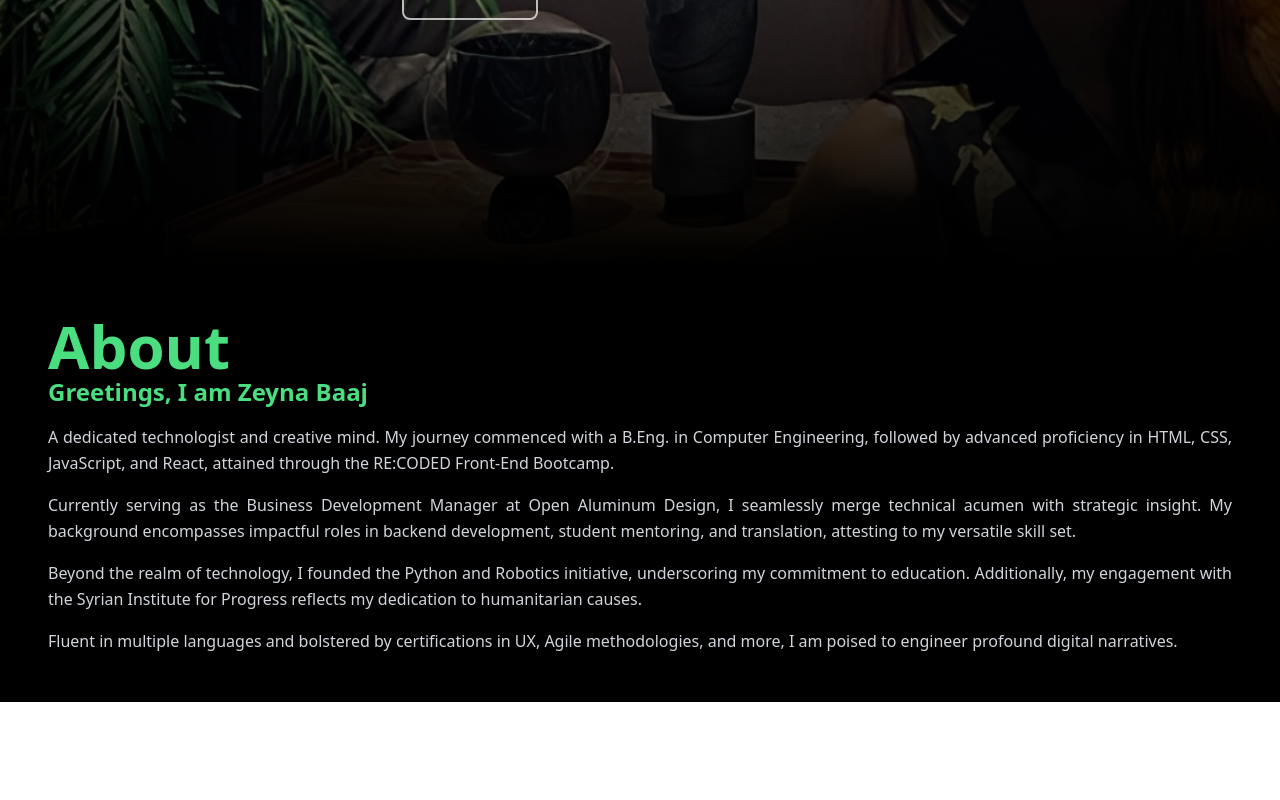
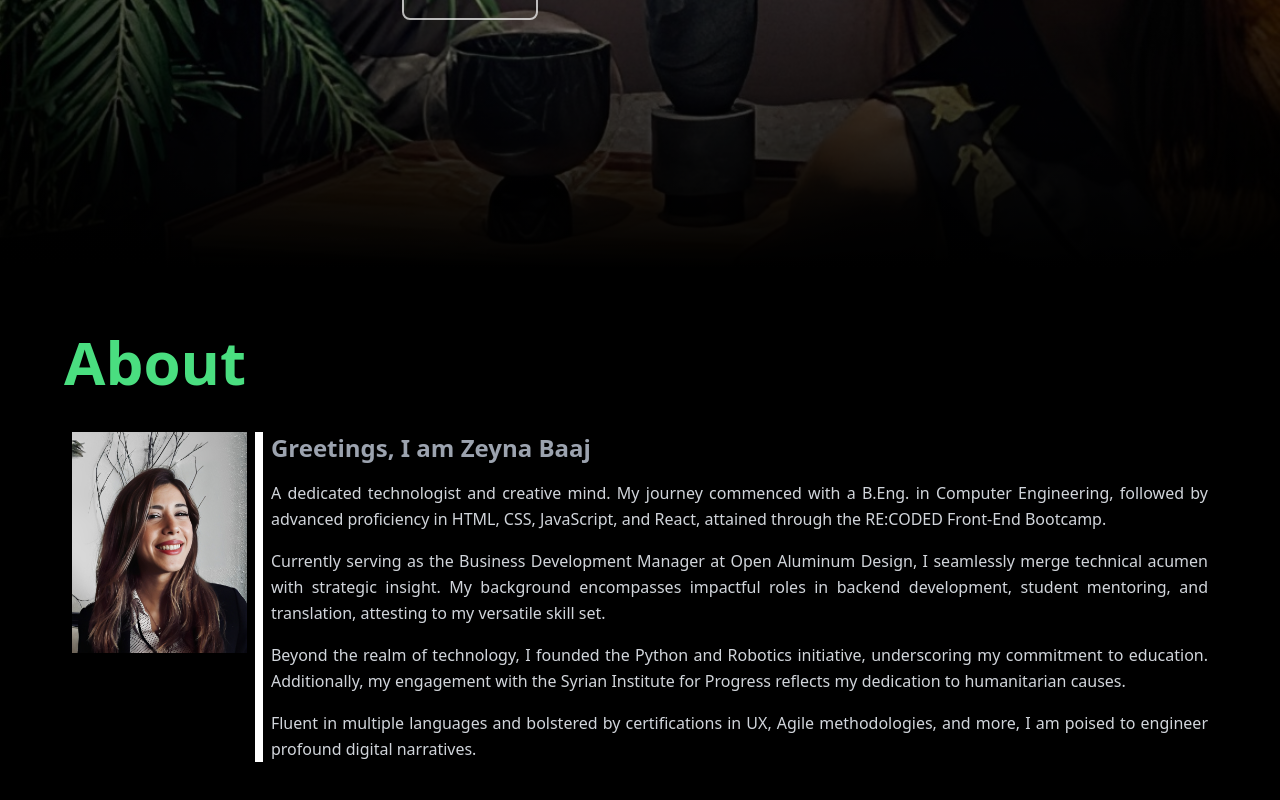
Before and after one commit to zainabaaj/portfolio, a Next.js app in the folder myportfolio/: page / in a window 1280 px wide. Shown: the part 532-1332 px from the top of the page. Before the commit the page ends 1234 px from the top, so only its background shows below. Built offline with nearby package versions, Linux system fonts and the light colour scheme.

Commit message:
style: about

```diff
--- a/myportfolio/components/Resume.jsx
+++ b/myportfolio/components/Resume.jsx
@@ -1,11 +1,32 @@
 import React from 'react'
 import { motion } from 'framer-motion'
+import Image from 'next/image'
+
 const Resume = () => {
     return (
-        <div className='flex flex-col bg-black p-12 text-justify ' id='resume'>
-            <h1 className='text-6xl font-extrabold text-green-400 '>About </h1>
+        <div className='flex flex-col bg-black p-12 text-justify' id='resume'>
+            <h1 className='text-6xl font-extrabold text-green-400 p-4'>About </h1>
+            <div className='flex flex-col md:flex-row h-full md:p-6'>
+                <div>
+                    <Image src='/zeynapp.png'
+                        alt="zeyna profile picture"
+                        width={400}
+                        height={700}
+                    />
+                </div>
+                <div className="bg-white mx-2 p-1"></div>
+                <div>
 
-            <h2 className="text-green-400 text-2xl font-semibold mb-4">Greetings, I am Zeyna Baaj</h2>
+
+                    <div className="relative">
+                        <motion.div
+                            className="h-full bg-black absolute"
+                            initial={{ width: "100%", left: 0 }}
+                            animate={{ width: "0%", left: '100%' }}
+                            transition={{ delay: 1, duration: 3, ease: "easeInOut" }}
+                        >
+                        </motion.div>
+                        <h2 className="text-gray-400 text-2xl font-semibold mb-4">Greetings, I am Zeyna Baaj</h2>
                         <p className="text-gray-300 mb-4 leading-relaxed">
                             A dedicated technologist and creative mind. My journey commenced with a B.Eng. in Computer Engineering, followed by advanced proficiency in HTML, CSS, JavaScript, and React, attained through the RE:CODED Front-End Bootcamp.
                         </p>
@@ -19,6 +40,12 @@ const Resume = () => {
                             Fluent in multiple languages and bolstered by certifications in UX, Agile methodologies, and more, I am poised to engineer profound digital narratives.
                         </p>
                     </div>
+                </div>
+
+
+
+            </div>
+        </div>
     )
 }
 
--- a/myportfolio/components/page.js
+++ b/myportfolio/components/page.js
@@ -22,7 +22,7 @@ export default function Page({ children }) {
           margin: 0;
           padding: 0;
           color: #fff;
-
+         background-color:#000000
 
 
         }
```
Also changed, not shown: myportfolio/public/zeynapp.png (added). Lines whose indentation alone changed are shown as unchanged.
